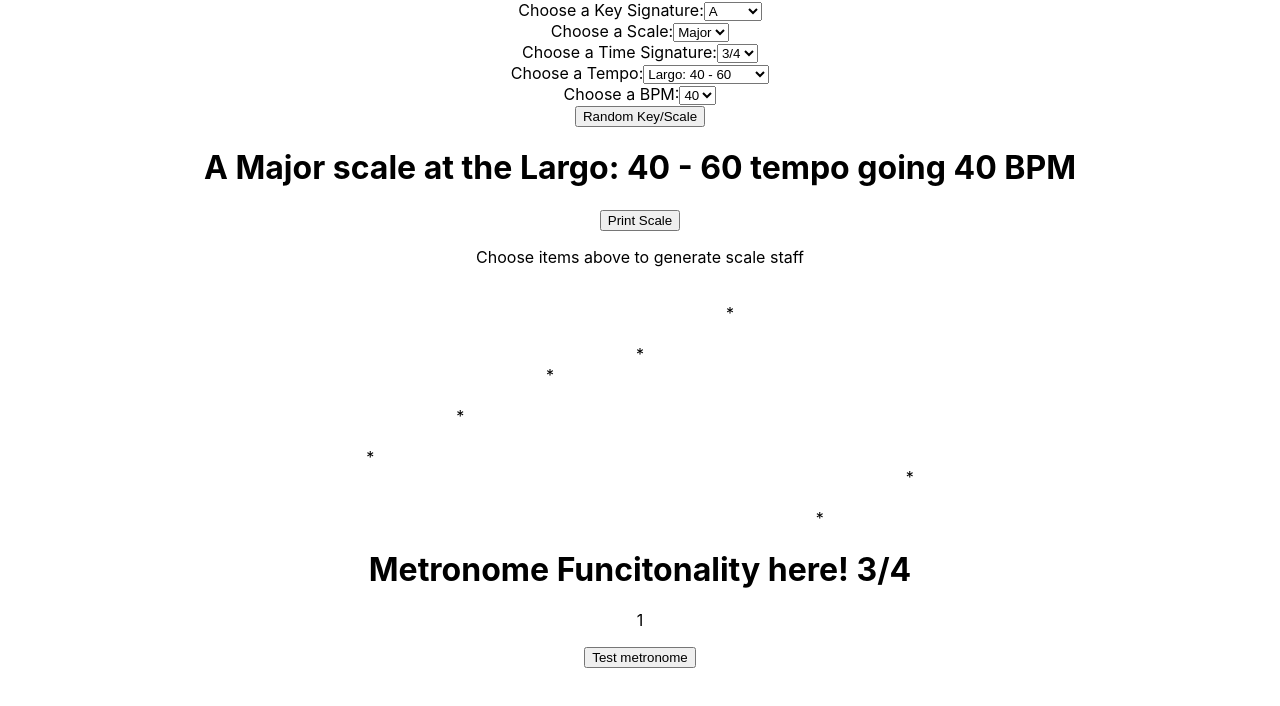
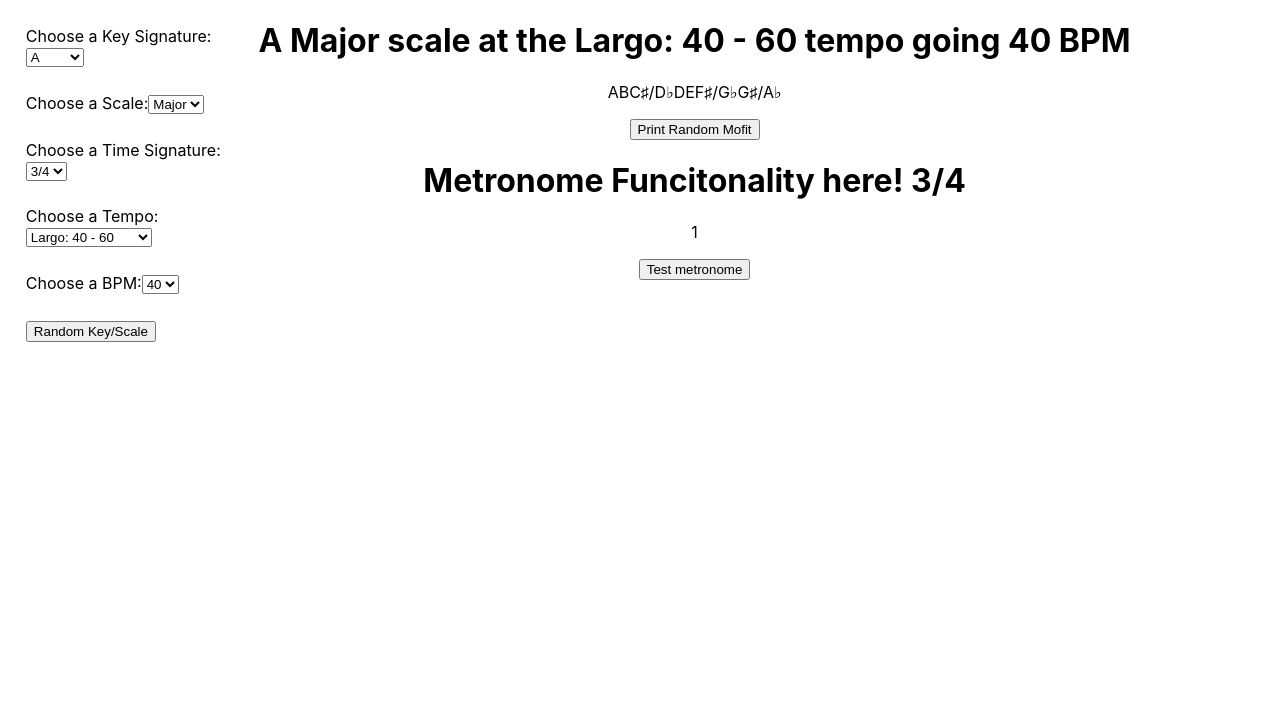
Before and after one commit to mattchley/random-rhythm, a React (Create React App) app in the folder random-rhythm/: page / in a window 1280 px wide. Shown: the top 706 px of the page. Built offline with nearby package versions, Linux system fonts and the light colour scheme.

Commit message:
minor css adjustments

```diff
--- a/random-rhythm/src/App.css
+++ b/random-rhythm/src/App.css
@@ -39,22 +39,35 @@
 }
 
 
+.mainContainer {
+  display: flex;
+}
+
+.leftContainer {
+  flex-direction: column;
+  text-align: left;
+}
+
+.div {
+  margin: 10%;
+}
+
+.rightContainer {
+  flex-direction: column;
+}
+
 .staffContainer {
   display: flex;
   margin-left: 10%;
   margin-right: 10%;
   flex-grow: 1;
   justify-content: center;
-  /* height: 160px; */
 }
 
 .staffNote {
   margin-left: 4%;
   margin-right: 4%;
   flex-direction: column;
-
-
-
 }
 
 .F {
--- a/random-rhythm/src/App.js
+++ b/random-rhythm/src/App.js
@@ -29,6 +29,9 @@ function App() {
 
   return (
     <div className="App">
+      <div className='mainContainer'>
+        <div className="leftContainer">
+
           <Key onChange={(value) => setKey(value)} value={{ keyArray: keyArray }} />
 
           <Scale onChange={(value) => setScale(value)} value={{ scaleArray: scaleArray }} />
@@ -46,10 +49,15 @@ function App() {
               setTempo(randomButtonResults[2]);
               setBpm(randomButtonResults[3]);
             }} />
-
+        </div>
+        <div className='rightContainer'>
           <Staff value={{ scale: [scale, setScale], key: [key, setKey], keyArray: keyArray, tempo: [tempo, setTempo], bpm: [bpm, setBpm] }} />
 
           <Metronome value={{ bpm: bpm, timeSig: timeSig }} />
+        </div>
+      </div>
+
+
 
     </div>
   );
--- a/random-rhythm/src/Components/bpmRange.js
+++ b/random-rhythm/src/Components/bpmRange.js
@@ -21,7 +21,7 @@ const BpmRange = props => {
 
 
     return (
-        <div>
+        <div className="div">
             <label for="scale">Choose a BPM:</label>
             <select name="scale" onChange={e => props.onChange(e.currentTarget.value)} id="scale">
                 {bpmArray.map(y => (
--- a/random-rhythm/src/Components/key.js
+++ b/random-rhythm/src/Components/key.js
@@ -6,7 +6,7 @@ const Key = props => {
     let keyList = props.value.keyArray
 
     return (
-        <div>
+        <div className="div">
             <label for="keySignature">Choose a Key Signature:</label>
 
             <select name="keySignature" onChange={e => props.onChange(e.currentTarget.value)} id="keySignature">
--- a/random-rhythm/src/Components/randomButton.js
+++ b/random-rhythm/src/Components/randomButton.js
@@ -31,7 +31,7 @@ const RandomButton = props => {
     }
 
     return (
-        <div>
+        <div className="div">
             <button onClick={() => props.onClick(handleSubmit())}>Random Key/Scale</button>
         </div>
     )
--- a/random-rhythm/src/Components/scale.js
+++ b/random-rhythm/src/Components/scale.js
@@ -5,7 +5,7 @@ const Scale = props => {
     let scaleList = props.value.scaleArray
 
     return (
-        <div>
+        <div className="div">
             <label for="scale">Choose a Scale:</label>
             <select name="scale" onChange={e => props.onChange(e.currentTarget.value)} id="scale">
                 {scaleList.map(y => (
--- a/random-rhythm/src/Components/staff.js
+++ b/random-rhythm/src/Components/staff.js
@@ -1,7 +1,6 @@
 import React, { useState } from "react";
 
 const Staff = props => {
-    const [staffCreated, setStaffCreated] = useState(false)
     const [randomArray, setRandomArray] = useState()
 
     const noteArray = props.value.keyArray
@@ -60,28 +59,21 @@ const Staff = props => {
 
     const handleClick = () => {
         generateRandomMotif()
-        setStaffCreated(!staffCreated)
     }
 
     return (
         <div>
             <h1> {props.value.key[0]} {props.value.scale[0]} scale at the {props.value.tempo[0]} tempo going {bpm} BPM</h1>
-            <button onClick={handleClick}>Print Scale</button>
-            <p>  {staffCreated ? prinatableScale : "Choose items above to generate scale staff"}</p>
+            <p> {prinatableScale}</p>
+            <button onClick={handleClick}>Print Random Mofit</button>
             <div className="staffContainer">
-                {staffCreated && randomArray ? randomArray.map((note) => {
+                {randomArray ? randomArray.map((note) => {
                     return (
                         < div className={`staffNote ${note.includes('♯') ? `${note[0]}sharp` : note}`}>
                             *
                         </div>
                     )
-                }) : prinatableScale.map((note) => {
-                    return (
-                        < div className={`staffNote ${note.includes('♯') ? `${note[0]}sharp` : note}`}>
-                            *
-                        </div>
-                    )
-                })}
+                }) : ""}
             </div>
 
         </div >
--- a/random-rhythm/src/Components/tempo.js
+++ b/random-rhythm/src/Components/tempo.js
@@ -6,7 +6,7 @@ const Tempo = props => {
 
 
     return (
-        <div>
+        <div className="div">
             <label for="tempo">Choose a Tempo:</label>
             <select name="tempo" onChange={e => props.onChange(e.currentTarget.value)} id="tempo">
                 {tempo.map(y => (
--- a/random-rhythm/src/Components/timeSig.js
+++ b/random-rhythm/src/Components/timeSig.js
@@ -5,7 +5,7 @@ const TimeSignature = props => {
     let timeSignature = props.value.timeSigArray
 
     return (
-        <div>
+        <div className="div">
             <label for="timeSig">Choose a Time Signature:</label>
             <select name="timeSig" onChange={e => props.onChange(e.currentTarget.value)} id="timeSig">
                 {timeSignature.map(y => (
```
Lines whose indentation alone changed are shown as unchanged.
